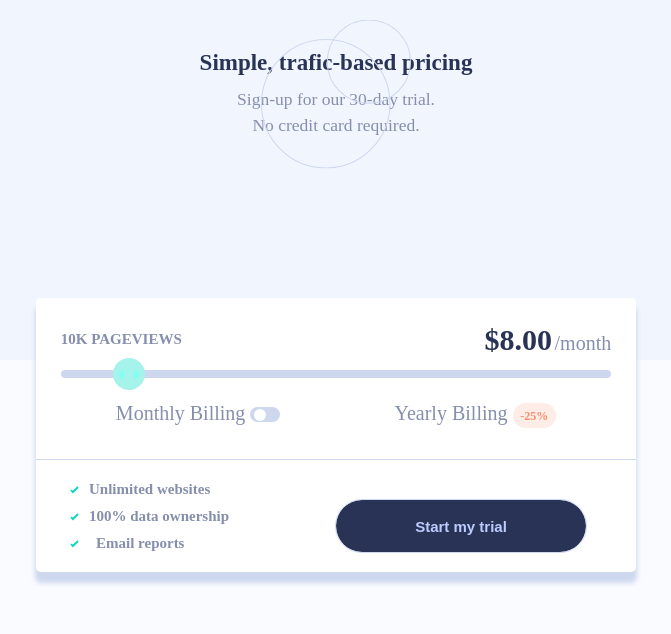
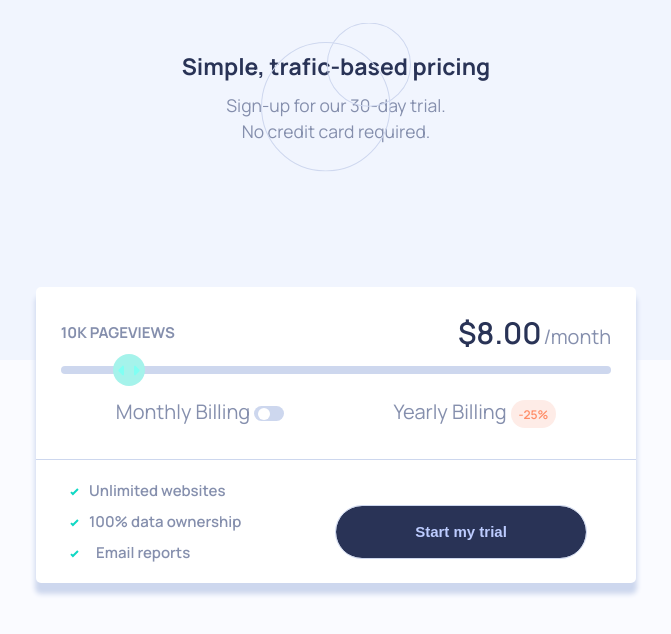
Before and after one commit to isaac-svg/interactive-pricing-component, a website built with Vite: page index.html in a window 1280 px wide. Shown: the whole page, without its empty margins (304-975 px from the left). Built offline with nearby package versions, Linux system fonts and the light colour scheme.

Commit message:
first commit

```diff
--- a/src/style.css
+++ b/src/style.css
@@ -1,5 +1,5 @@
 /* - Family: [Manrope](https://fonts.google.com/specimen/Manrope) */
-
+@import url("https://fonts.googleapis.com/css2?family=Manrope:wght@200;300;400;600;700&display=swap");
 * {
   margin: 0;
   padding: 0;
@@ -28,6 +28,7 @@
 }
 html {
   font-size: 62.5%;
+  font-family: "Manrope", sans-serif;
 }
 [class~="text"] {
   color: var(--grayish-blue);
```
